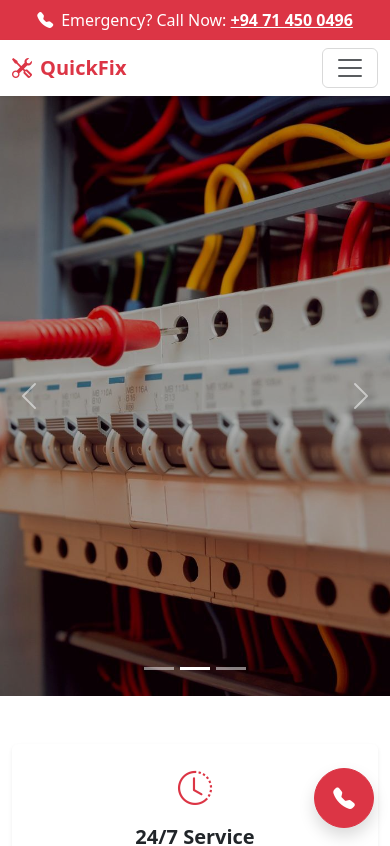
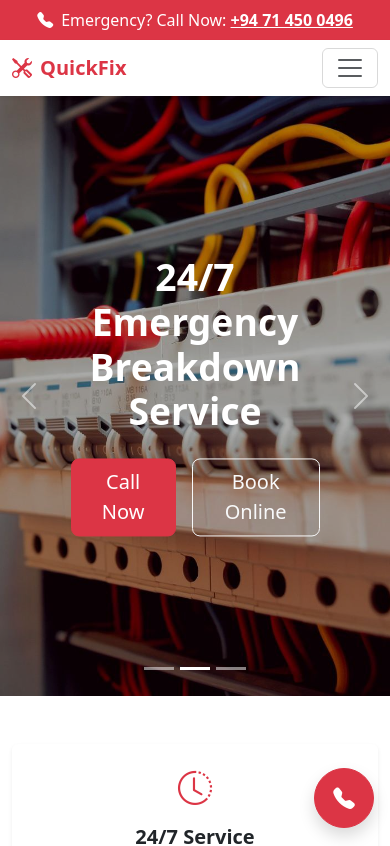
Before and after one commit to kevin-peiris/emergency-service, an Angular app: page / in a window 390 px wide. Shown: the top 846 px of the page. Built offline with nearby package versions, Linux system fonts and the light colour scheme.

Commit message:
Update website content

```diff
--- a/angular.json
+++ b/angular.json
@@ -95,6 +95,9 @@
             ],
             "scripts": []
           }
+        },
+        "deploy": {
+          "builder": "angular-cli-ghpages:deploy"
         }
       }
     }
--- a/package.json
+++ b/package.json
@@ -31,6 +31,7 @@
     "@angular/compiler-cli": "^19.1.0",
     "@types/aos": "^3.0.7",
     "@types/jasmine": "~5.1.0",
+    "angular-cli-ghpages": "^2.0.3",
     "jasmine-core": "~5.5.0",
     "karma": "~6.4.0",
     "karma-chrome-launcher": "~3.2.0",
--- a/src/app/pages/homepage/homepage.component.html
+++ b/src/app/pages/homepage/homepage.component.html
@@ -11,7 +11,7 @@
     <div class="carousel-inner">
         <div class="carousel-item active">
             <img src="handyman.jpg" class="d-block w-100" alt="Emergency Service" style="height: 600px; object-fit: cover; filter: brightness(0.7);">
-            <div class="carousel-caption d-none d-md-block" style="bottom: 50%; transform: translateY(50%);">
+            <div class="carousel-caption d-block" style="bottom: 50%; transform: translateY(50%);">
                 <div class="container">
                     <div class="row">
                         <div class="col-lg-8 mx-auto text-center">
@@ -28,7 +28,7 @@
 
         <div class="carousel-item">
             <img src="electrical.jpg" class="d-block w-100" alt="Emergency Service" style="height: 600px; object-fit: cover; filter: brightness(0.7);">
-            <div class="carousel-caption d-none d-md-block" style="bottom: 50%; transform: translateY(50%);">
+            <div class="carousel-caption d-block" style="bottom: 50%; transform: translateY(50%);">
                 <div class="container">
                     <div class="row">
                         <div class="col-lg-8 mx-auto text-center">
@@ -44,7 +44,7 @@
         </div>
         <div class="carousel-item">
             <img src="plumber.jpg" class="d-block w-100" alt="Emergency Service" style="height: 600px; object-fit: cover; filter: brightness(0.7);">
-            <div class="carousel-caption d-none d-md-block" style="bottom: 50%; transform: translateY(50%);">
+            <div class="carousel-caption d-block" style="bottom: 50%; transform: translateY(50%);">
                 <div class="container">
                     <div class="row">
                         <div class="col-lg-8 mx-auto text-center">
```
Also changed, not shown: 1 other file (tests, documents, lock files or other folders).
